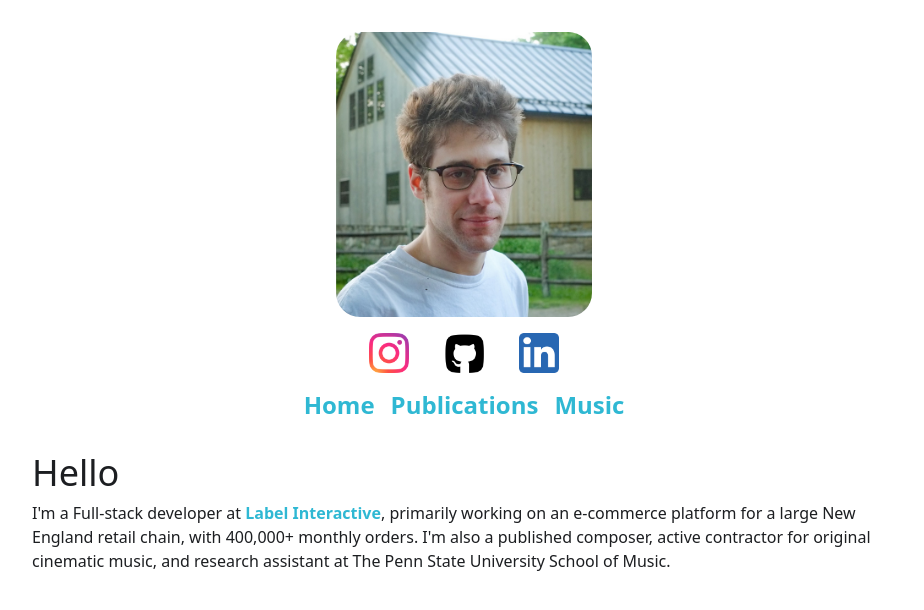
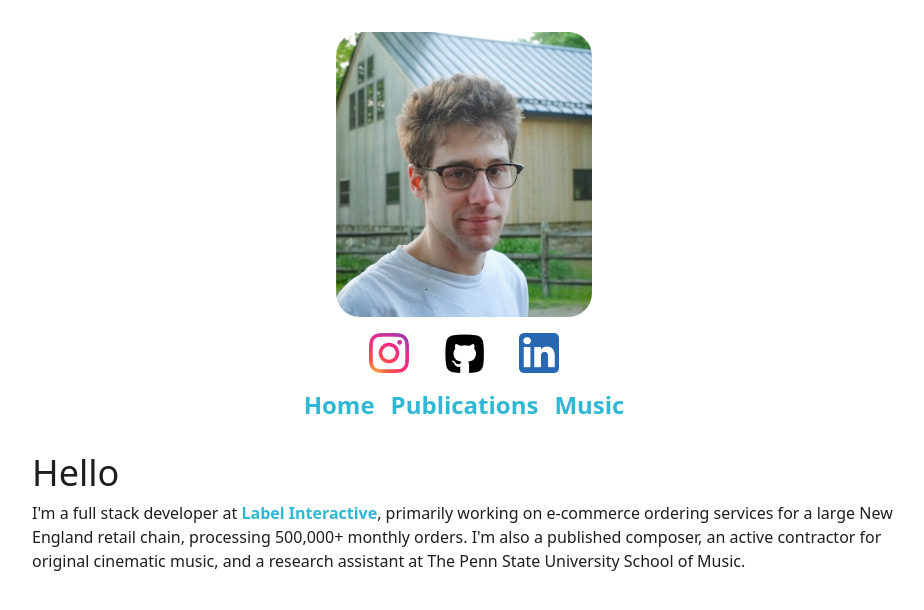
Before and after one commit to Kevinmatthews100/personal-web, a SvelteKit app: page / in a window 1280 px wide. Shown: the top 610 px of the page, without its empty margins (176-1100 px from the left). Built offline with nearby package versions, Linux system fonts and the light colour scheme.

Commit message:
content: update homepage bio

```diff
--- a/src/routes/+page.svelte
+++ b/src/routes/+page.svelte
@@ -1,8 +1,8 @@
 <h1 class="text-4xl">Hello</h1>
 <p class="mt-2 mb-10">
-  I'm a Full-stack developer at <a href="https://www.labelinteractive.com/" target="_blank" rel="noreferrer"
+  I'm a full stack developer at <a href="https://www.labelinteractive.com" target="_blank" rel="noreferrer"
     >Label Interactive</a
-  >, primarily working on an e-commerce platform for a large New England retail chain, with 400,000+ monthly orders. I'm
-  also a published composer, active contractor for original cinematic music, and research assistant at The Penn State
-  University School of Music.
+  >, primarily working on e-commerce ordering services for a large New England retail chain, processing 500,000+ monthly
+  orders. I'm also a published composer, an active contractor for original cinematic music, and a research assistant at
+  The Penn State University School of Music.
 </p>
```
